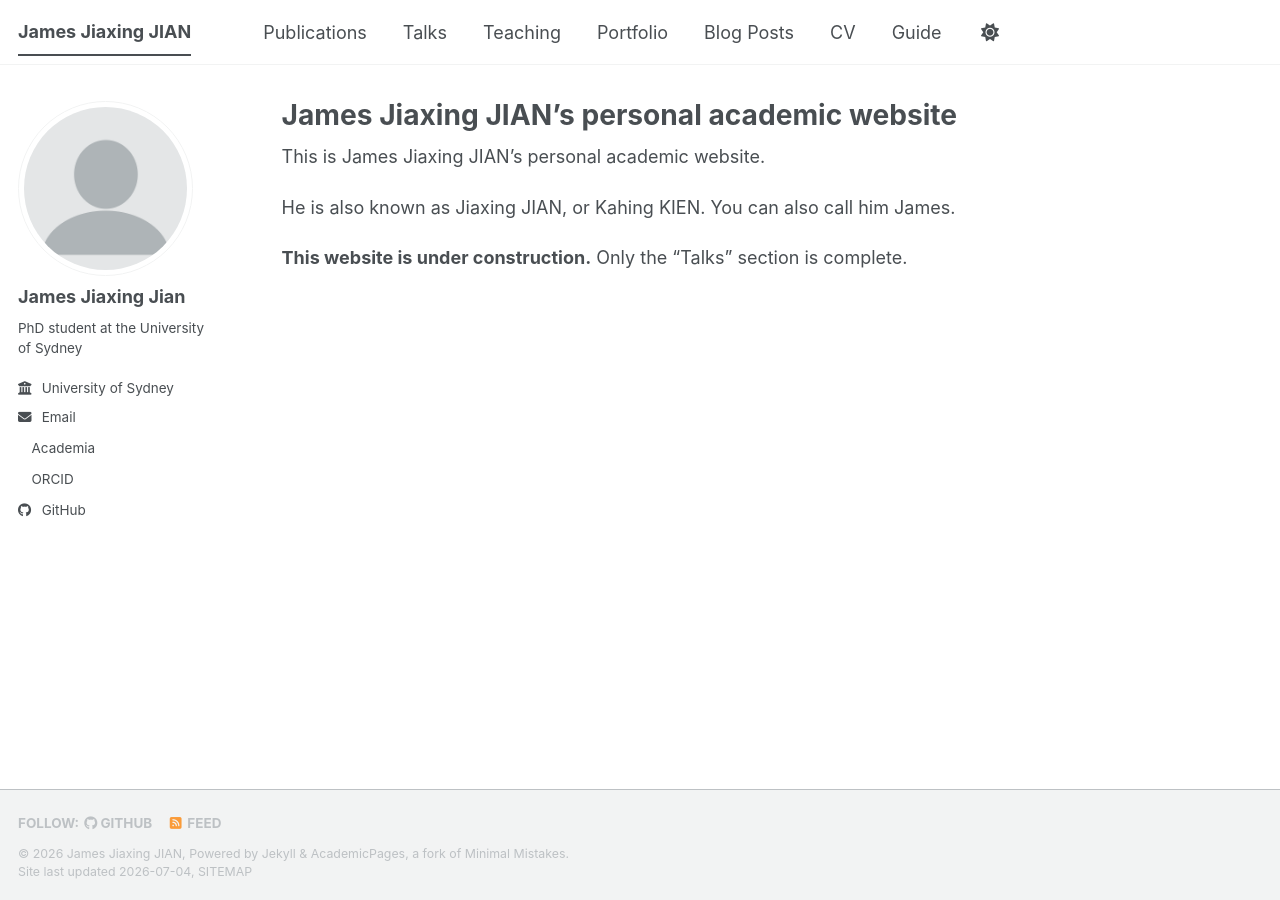
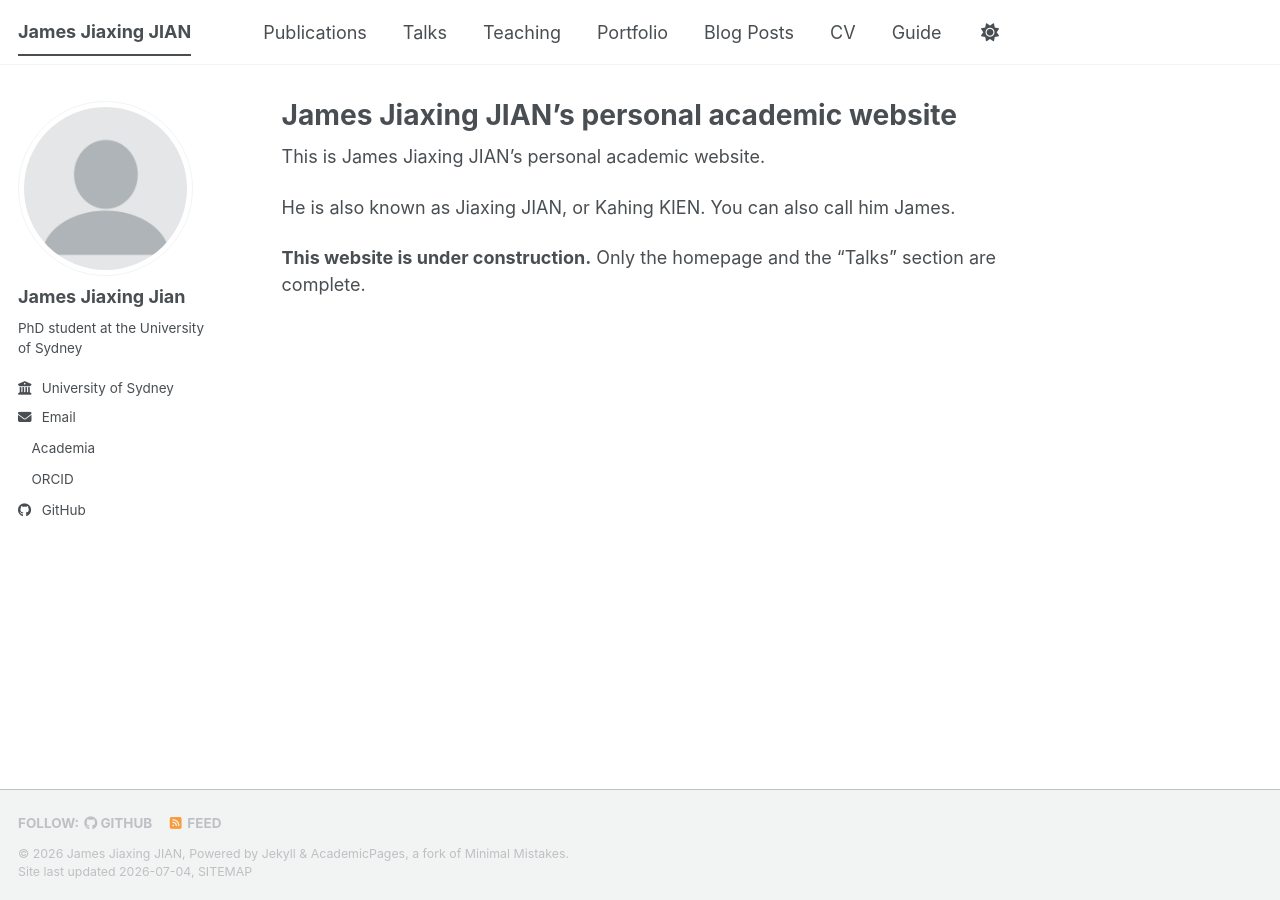
Before and after one commit to jamesjiaxingjian/jamesjiaxingjian.github.io, a Jekyll site: the page built from _pages/about.md, in a window 1280 px wide. Built offline with Jekyll 4.4.1, drawn with Linux system fonts in a browser that asks for light colours; a style sheet for code colours, icons or effects is not loaded.

Commit message:
Update about.md

```diff
--- a/_pages/about.md
+++ b/_pages/about.md
@@ -10,4 +10,4 @@ This is James Jiaxing JIAN’s personal academic website.
 
 He is also known as Jiaxing JIAN, or Kahing KIEN. You can also call him James.
 
-**This website is under construction.** Only the “Talks” section is complete.
+**This website is under construction.** Only the homepage and the “Talks” section are complete.
```
